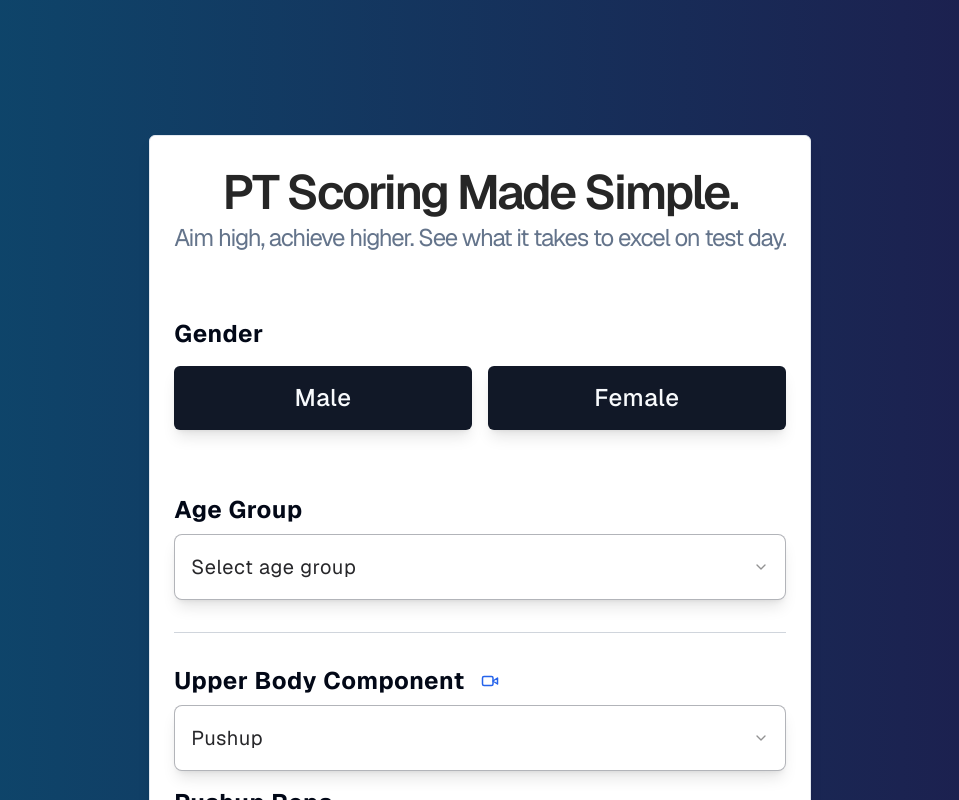
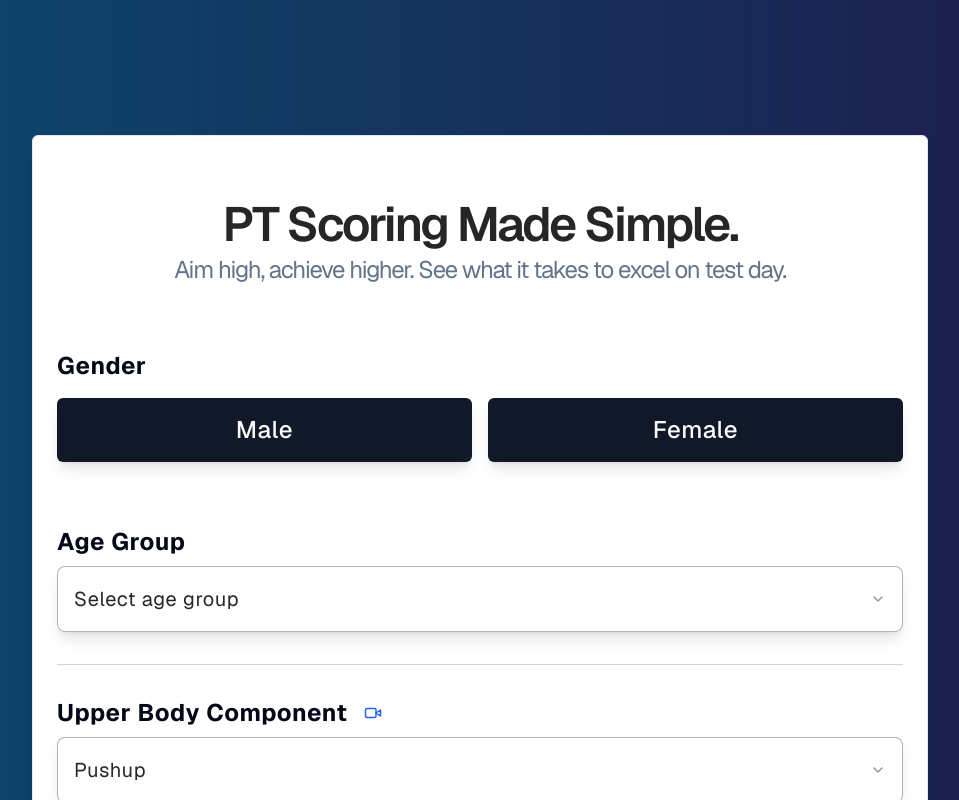
Before and after one commit to ronnieima/usaf-pt-calculator, a Next.js app: page / in a window 1280 px wide. Shown: the part 640-1440 px from the top of the page, without its empty margins (160-1119 px from the left). Built offline with nearby package versions, Linux system fonts and the light colour scheme; what next-cloudinary would draw is missing.

Commit message:
fix form layout

```diff
--- a/src/components/(form)/FormCard.tsx
+++ b/src/components/(form)/FormCard.tsx
@@ -10,7 +10,7 @@ import MainForm from './MainForm';
 const FormCard = () => {
   return (
     <Card
-      className="flex max-w-4xl scroll-mt-16 flex-col items-center rounded-none bg-card shadow-lg  sm:rounded-md"
+      className="flex max-w-4xl w-full scroll-mt-16 flex-col items-center rounded-none bg-card shadow-lg pt-8  sm:rounded-md"
       id="form-card"
     >
       <CardHeader className=" max-w-3xl pb-16 pt-8 text-center ">
```
